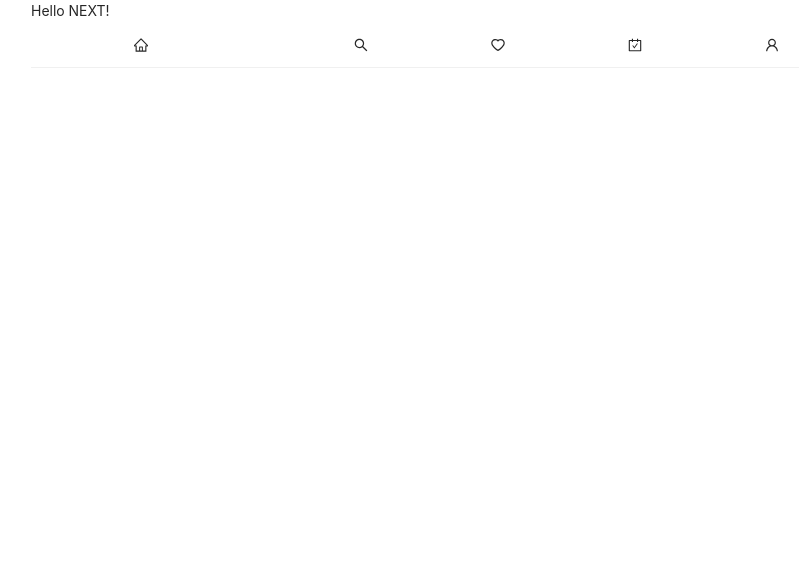
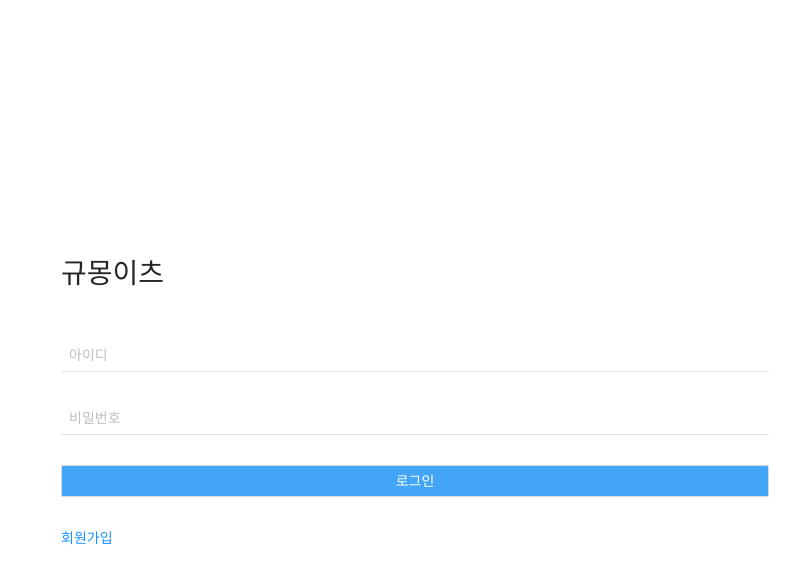
Before and after one commit to Gyumong/gyumongeats, a Next.js app in the folder front/: page / in a window 1280 px wide. Shown: the top 584 px of the page, without its empty margins (225-1034 px from the left). Built offline with nearby package versions, Linux system fonts and the light colour scheme.

Commit message:
로그인폼 스타일링

```diff
--- a/front/components/AppLayout.js
+++ b/front/components/AppLayout.js
@@ -1,6 +1,6 @@
 /** @format */
 
-import React from "react";
+import React, { useState } from "react";
 import Link from "next/link";
 import { Menu } from "antd";
 import {
@@ -10,14 +10,18 @@ import {
   CarryOutOutlined,
   UserOutlined,
 } from "@ant-design/icons";
+import LoginForm from "./LoginForm";
 
 // eslint-disable-next-line react/prop-types
 const AppLayout = ({ children }) => {
+  const [isLoggedIn, setisLoggedIn] = useState(false);
   return (
     <div>
-      {children}
+      {isLoggedIn ? (
+        <>
+          {children}{" "}
           <Menu
-        mode="horizontal"
+            mode="inline"
             style={{ display: "flex", justifyContent: "space-between" }}
           >
             <Menu.Item>
@@ -56,6 +60,10 @@ const AppLayout = ({ children }) => {
               </Link>
             </Menu.Item>
           </Menu>
+        </>
+      ) : (
+        <LoginForm />
+      )}
     </div>
   );
 };
--- /dev/null
+++ b/front/components/LoginForm.js
@@ -0,0 +1,56 @@
+/** @format */
+
+import React from "react";
+import { Form, Input, Button } from "antd";
+import Link from "next/link";
+import styled from "styled-components";
+
+const FormBlock = styled(Form)`
+  display: flex;
+  flex-direction: column;
+  justify-content: center;
+  margin: 0 auto;
+  max-width: 768px;
+  height: 100vh;
+  padding: 60px 30px;
+`;
+
+const InputBlock = styled(Input)`
+  padding: 5px 8px;
+  margin-top: 30px;
+  border: none;
+  border-bottom: 1px solid #e2e2e2;
+`;
+
+const ButtonBlock = styled(Button)`
+  margin-top: 30px;
+  background-color: #42a5f5;
+  color: white;
+  &:hover {
+    background-color: #42a5f5;
+    color: white;
+  }
+`;
+const ABlock = styled.a`
+  margin-top: 30px;
+  width: 25%;
+`;
+const LoginForm = () => {
+  return (
+    <FormBlock>
+      <h1>규몽이츠</h1>
+      <div>
+        <InputBlock name="user-id" placeholder="아이디" />
+      </div>
+      <div>
+        <InputBlock name="user-password" placeholder="비밀번호" />
+      </div>
+      <ButtonBlock htmlType="submit">로그인</ButtonBlock>
+      <Link href="/signup" passHref>
+        <ABlock>회원가입</ABlock>
+      </Link>
+    </FormBlock>
+  );
+};
+
+export default LoginForm;
--- a/front/pages/_app.js
+++ b/front/pages/_app.js
@@ -5,7 +5,7 @@ import "antd/dist/antd.css";
 import Head from "next/head";
 import styled from "styled-components";
 
-const AppLayout = styled.div`
+const AppLayouts = styled.div`
   margin: 0 auto;
   max-width: 768px;
   height: 100vh;
@@ -18,9 +18,9 @@ const App = ({ Component }) => {
         <meta charSet="utf-8" />
         <title>규몽이츠</title>
       </Head>
-      <AppLayout>
+      <AppLayouts>
         <Component />
-      </AppLayout>
+      </AppLayouts>
     </>
   );
 };
--- a/front/pages/signup.js
+++ b/front/pages/signup.js
@@ -1,10 +1,9 @@
 /** @format */
 
 import React from "react";
-import AppLayout from "../components/AppLayout";
 
 const SignUp = () => {
-  return <AppLayout>회원가입 페이지</AppLayout>;
+  return <>회원가입 페이지</>;
 };
 
 export default SignUp;
```
Lines whose indentation alone changed are shown as unchanged.
